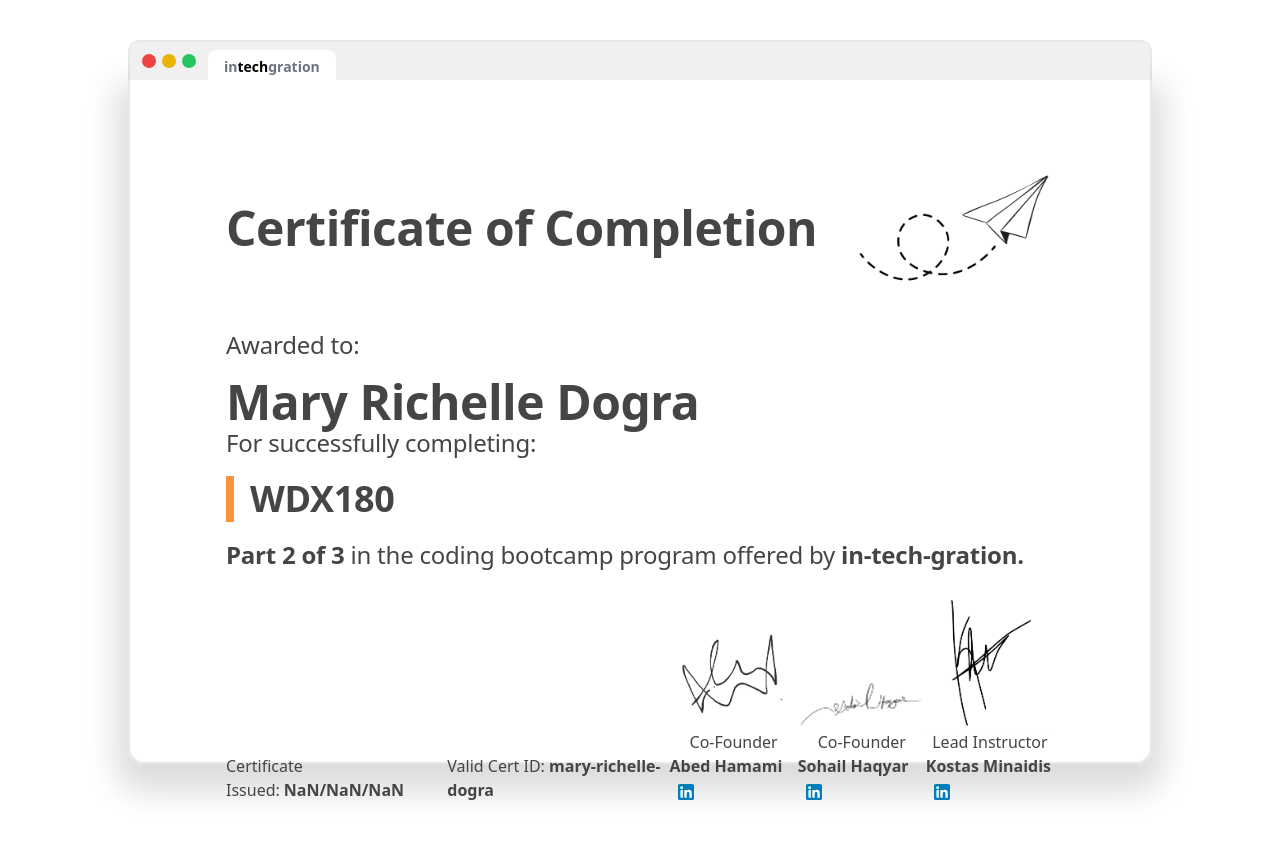
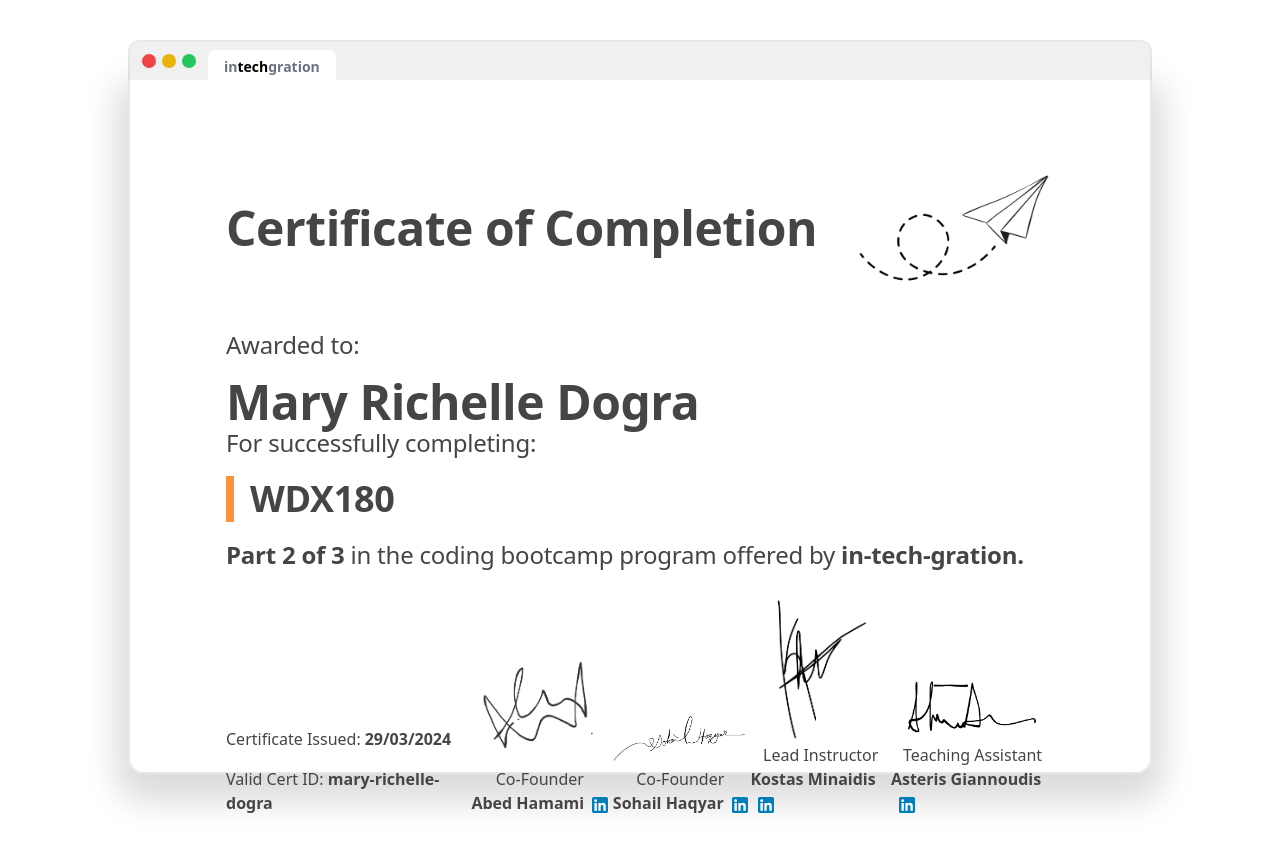
Before and after one commit to in-tech-gration/website, a Next.js app: page /certificate/mary-richelle-dogra in a window 1280 px wide. Shown: the top 852 px of the page. Built offline with nearby package versions, Linux system fonts and the light colour scheme.

Commit message:
Updates on certificate's appearance. StaffAvatar component created.

```diff
--- a/components/certificate/certificate.tsx
+++ b/components/certificate/certificate.tsx
@@ -48,6 +48,42 @@ const formatDate = (date: number) => {
   return pDate
 }
 
+interface StaffAvatarProps {
+  fullName: string
+  linkedIn: string
+  signature: string
+  role: string
+}
+
+const StaffAvatar = ({ fullName, linkedIn, signature, role }: StaffAvatarProps) => (
+  <div key={fullName} className="py-2 flex flex-col items-center">
+    <Image
+      src={signature}
+      alt="instructor signature"
+      width={0}
+      height={0}
+      sizes="100vw"
+      style={{ width: "150px", height: "auto" }}
+    />
+    <p className="text-certificateSecondary">
+      {role}
+    </p>
+    <p className="text-certificatePrimary font-bold">
+      {fullName}
+      <Link target="_blank" href={'https://linkedin.com/in/' + linkedIn}>
+        <Image
+          className="ml-2"
+          style={{ display: "inline-block" }}
+          src="/assets/linkedin.icon.svg"
+          width="16"
+          alt=""
+          height="16"
+        />
+      </Link>
+    </p>
+  </div>
+);
+
 interface Cofounder {
   fullName: string
   linkedIn: string
@@ -62,6 +98,7 @@ const Certificate = ({ id, data }: CertificateProps) => {
 
   const certificateTemplateRef = useRef<HTMLDivElement>(null);
   const leadInstructorSignature = generateSignatureImageSrc(data.leadInstructor.fullName);
+  const teachingAssistantSignature = generateSignatureImageSrc(data.teachingAssistant.fullName);
 
   // data.cofounders.map( cofounder =>{
 
@@ -127,10 +164,12 @@ const Certificate = ({ id, data }: CertificateProps) => {
               </div>
 
               <div className="flex flex-col md:flex-row md:items-end justify-between">
+                <div className="flex flex-col justify-between">
                   <p className="py-2 text-certificateSecondary">
                     Certificate Issued:
                     <span className="font-bold pl-1">
-                    {formatDate(data.date)}
+                      {/* {formatDate(data.date)} */}
+                      {data.date}
                     </span>
                   </p>
                   <p className="py-2 text-certificateSecondary">
@@ -140,67 +179,18 @@ const Certificate = ({ id, data }: CertificateProps) => {
                       {`${id}`}
                     </Link>
                   </p>
+                </div>
                 {/* CO-FOUNDERS */}
                 {data.cofounders.map(cofounder => {
 
                   const cofounderSignature = generateSignatureImageSrc(cofounder.fullName);
 
-                  return (
-                    <div key={cofounder.fullName} className="py-2 flex flex-col items-center">
-                      <Image
-                        src={cofounderSignature}
-                        alt="instructor signature"
-                        width={0}
-                        height={0}
-                        sizes="100vw"
-                        style={{ width: "150px", height: "auto" }}
-                      />
-                      <p className="text-certificateSecondary">
-                        Co-Founder
-                      </p>
-                      <p className="text-certificatePrimary font-bold">
-                        {cofounder.fullName}
-                        <Link target="_blank" href={'https://linkedin.com/in/' + cofounder.linkedIn}>
-                          <Image
-                            className="ml-2"
-                            style={{ display: "inline-block" }}
-                            src="/assets/linkedin.icon.svg"
-                            width="16"
-                            alt=""
-                            height="16"
-                          />
-                        </Link>
-                      </p>
-                    </div>
-                  )
+                  return <StaffAvatar key={cofounder.fullName} fullName={cofounder.fullName} linkedIn={cofounder.linkedIn} signature={cofounderSignature} role="Co-Founder" />;
                 })}
                 {/* LEAD INSTRUCTOR */}
-                <div className=" py-2 flex flex-col items-center">
-                  <Image
-                    src={leadInstructorSignature}
-                    alt="instructor signature"
-                    width={0}
-                    height={0}
-                    sizes="100vw"
-                    style={{ width: "150px", height: "auto" }}
-                  />
-                  <p className="text-certificateSecondary">
-                    Lead Instructor
-                  </p>
-                  <p className="text-certificatePrimary font-bold">
-                    {data.leadInstructor.fullName}
-                    <Link target="_blank" href={'https://linkedin.com/in/' + data.leadInstructor.linkedIn}>
-                      <Image
-                        className="ml-2"
-                        style={{ display: "inline-block" }}
-                        src="/assets/linkedin.icon.svg"
-                        width="16"
-                        alt=""
-                        height="16"
-                      />
-                    </Link>
-                  </p>
-                </div>
+                <StaffAvatar fullName={data.leadInstructor.fullName} linkedIn={data.leadInstructor.linkedIn} signature={leadInstructorSignature} role="Lead Instructor" />
+                {/* TEACHING ASSISTANT */}
+                <StaffAvatar fullName={data.teachingAssistant.fullName} linkedIn={data.teachingAssistant.linkedIn} signature={teachingAssistantSignature} role="Teaching Assistant" />
               </div>
             </div>
           )}
```
Lines whose indentation alone changed are shown as unchanged.
